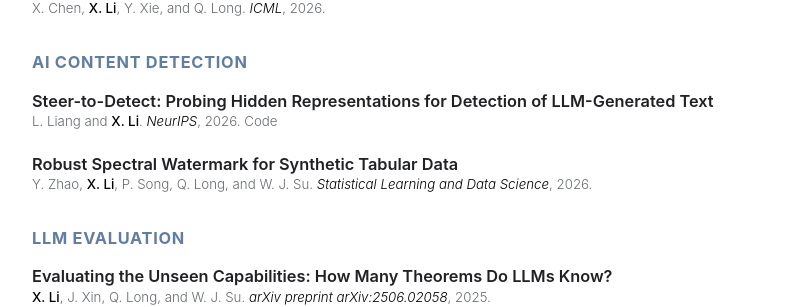
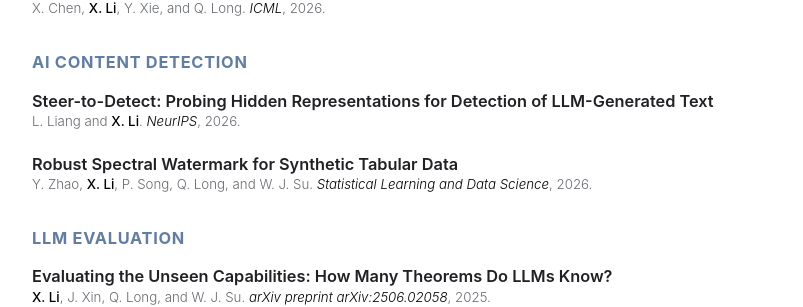
Before and after one commit to lx10077/lx10077.github.io, a Jekyll site: the page built from _pages/research-generative-ai.md, in a window 1280 px wide. Shown: the part 1035-1342 px from the top of the page, without its empty margins (198-1001 px from the left). Built offline with Jekyll 4.4.1, drawn with Linux system fonts in a browser that asks for light colours; comment, search, counter and statistics services are not loaded; a style sheet for code colours, icons or effects is not loaded.

Commit message:
Keep paper code links on Publications only

```diff
--- a/_includes/research/llms.md
+++ b/_includes/research/llms.md
@@ -26,7 +26,7 @@
 ###### AI Content Detection
 
 - **Steer-to-Detect: Probing Hidden Representations for Detection of LLM-Generated Text**<br>
-  L. Liang and **X. Li**. *NeurIPS*, 2026. [Code](https://github.com/LuxLiang/steer-to-detect-release/tree/main)
+  L. Liang and **X. Li**. *NeurIPS*, 2026.
 - **Robust Spectral Watermark for Synthetic Tabular Data**
   Y. Zhao, **X. Li**, P. Song, Q. Long, and W. J. Su. *Statistical Learning and Data Science*, 2026.
 
```
